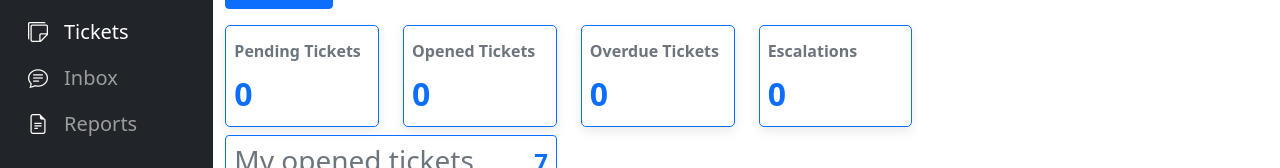
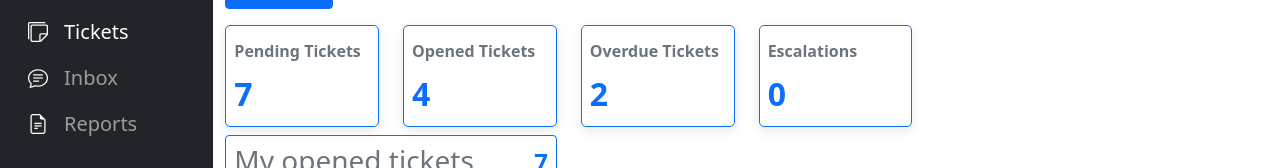
Before and after one commit to Abdelghani-Adel/I.T_Manager, a React (Create React App) app: page /tickets in a window 1280 px wide. Shown: the part 147-315 px from the top of the page. Built offline with nearby package versions, Linux system fonts and the light colour scheme.

Commit message:
fetched data from redux to tickets summary cards

```diff
--- a/src/Pages/TicketsPage/TicketsDashboard/TicketsSummary/TicketsSummary.js
+++ b/src/Pages/TicketsPage/TicketsDashboard/TicketsSummary/TicketsSummary.js
@@ -1,25 +1,36 @@
-import TicketsSummaryCard from "../TicketsSummaryCard";
+import TicketsSummaryCard from "./TicketsSummaryCard";
+import { useSelector } from "react-redux";
 
 const TicketsSummary = (props) => {
+  const pending = useSelector((state) =>
+    state.tickets.filter((ticket) => ticket.status === "pending")
+  );
+  const opened = useSelector((state) =>
+    state.tickets.filter((ticket) => ticket.status === "opened")
+  );
+  const overdue = useSelector((state) =>
+    state.tickets.filter((ticket) => ticket.status === "overdue")
+  );
+
   return (
     <div className={props.className}>
       <div className="row">
         <TicketsSummaryCard
           className="col-2"
           title="Pending Tickets"
-          tickets={[]}
+          tickets={pending}
           path="pending"
         />
         <TicketsSummaryCard
           className="col-2"
           title="Opened Tickets"
-          tickets={[]}
+          tickets={opened}
           path="opened"
         />
         <TicketsSummaryCard
           className="col-2"
           title="Overdue Tickets"
-          tickets={[]}
+          tickets={overdue}
           path="overdue"
         />
         <TicketsSummaryCard
--- a/src/Redux/ticketsSlice.js
+++ b/src/Redux/ticketsSlice.js
@@ -21,7 +21,7 @@ const initialTickets = [
     user: "Hazem",
     avatar:
       "https://cdn3.iconfinder.com/data/icons/vector-icons-6/96/256-512.png",
-    status: "opened",
+    status: "pending",
     priority: "low",
     assignedTo: "Ali",
   },
@@ -45,7 +45,7 @@ const initialTickets = [
     user: "Hamza",
     avatar:
       "https://cdn3.iconfinder.com/data/icons/vector-icons-6/96/256-512.png",
-    status: "pending",
+    status: "opened",
     priority: "low",
     assignedTo: "Mahmoud",
   },
@@ -69,7 +69,7 @@ const initialTickets = [
     user: "Hossam",
     avatar:
       "https://cdn3.iconfinder.com/data/icons/vector-icons-6/96/256-512.png",
-    status: "unassigned",
+    status: "opened",
     priority: "low",
     assignedTo: "Mohamed",
   },
@@ -81,7 +81,7 @@ const initialTickets = [
     user: "Hossam",
     avatar:
       "https://cdn3.iconfinder.com/data/icons/vector-icons-6/96/256-512.png",
-    status: "hold",
+    status: "pending",
     priority: "low",
     assignedTo: "Mohamed",
   },
@@ -93,7 +93,7 @@ const initialTickets = [
     user: "Hossam",
     avatar:
       "https://cdn3.iconfinder.com/data/icons/vector-icons-6/96/256-512.png",
-    status: "hold",
+    status: "pending",
     priority: "low",
     assignedTo: "Mohamed",
   },
@@ -105,7 +105,7 @@ const initialTickets = [
     user: "Hossam",
     avatar:
       "https://cdn3.iconfinder.com/data/icons/vector-icons-6/96/256-512.png",
-    status: "hold",
+    status: "overdue",
     priority: "low",
     assignedTo: "Mohamed",
   },
@@ -117,7 +117,7 @@ const initialTickets = [
     user: "Hossam",
     avatar:
       "https://cdn3.iconfinder.com/data/icons/vector-icons-6/96/256-512.png",
-    status: "hold",
+    status: "overdue",
     priority: "low",
     assignedTo: "Mohamed",
   },
@@ -129,7 +129,7 @@ const initialTickets = [
     user: "Hossam",
     avatar:
       "https://cdn3.iconfinder.com/data/icons/vector-icons-6/96/256-512.png",
-    status: "hold",
+    status: "pending",
     priority: "low",
     assignedTo: "Mohamed",
   },
@@ -141,7 +141,7 @@ const initialTickets = [
     user: "Hossam",
     avatar:
       "https://cdn3.iconfinder.com/data/icons/vector-icons-6/96/256-512.png",
-    status: "hold",
+    status: "opened",
     priority: "low",
     assignedTo: "Mohamed",
   },
@@ -151,7 +151,7 @@ const initialTickets = [
     user: "Hossam",
     avatar:
       "https://cdn3.iconfinder.com/data/icons/vector-icons-6/96/256-512.png",
-    status: "hold",
+    status: "pending",
     priority: "low",
     assignedTo: "Mohamed",
   },
```
Also changed, not shown: src/Pages/TicketsPage/TicketsDashboard/TicketsSummary/TicketsSummaryCard.js (renamed from src/Pages/TicketsPage/TicketsDashboard/TicketsSummaryCard.js), src/Pages/TicketsPage/TicketsDashboard/TicketsSummary/TicketsSummaryCard.module.css (renamed from src/Pages/TicketsPage/TicketsDashboard/TicketsSummaryCard.module.css).
